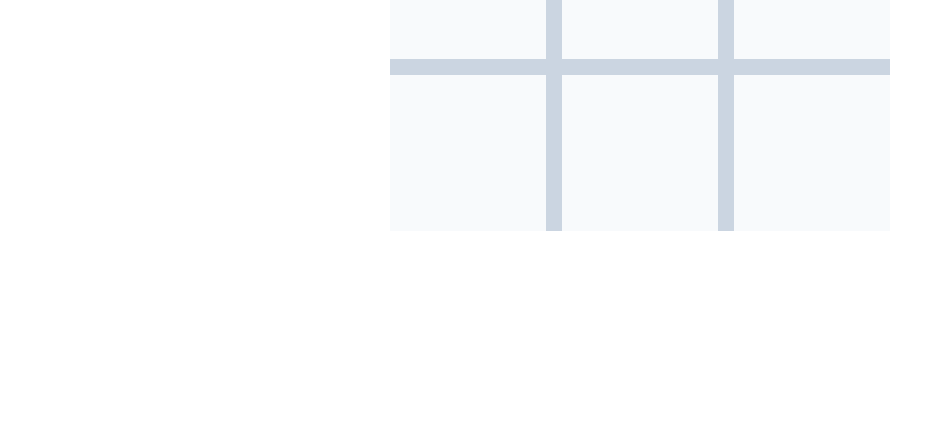
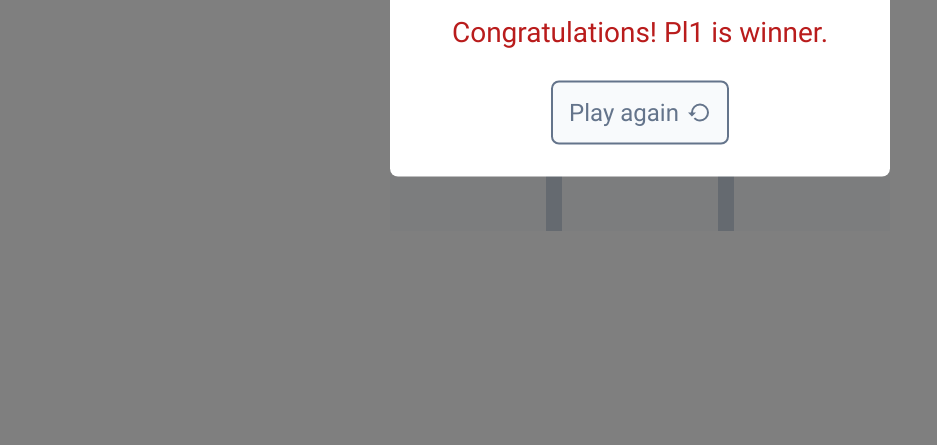
Before and after one commit to Dmitry-174/Odin-Tic-Tac-Toe, a plain HTML site: page index.html in a window 1280 px wide. Shown: the part 355-800 px from the top of the page, without its empty margins (0-937 px from the left). Drawn offline with Linux system fonts and the light colour scheme.

Commit message:
Add winner message HTML and CSS

```diff
--- a/index.html
+++ b/index.html
@@ -15,6 +15,19 @@
     </header>
     <main>
         <div class="game-board"></div>
+        <div class="win-message active">
+            <h2>Game over</h2>
+            <p class="win-text tie">It is tie!</p>
+            <p class="win-text">Congratulations! <span id="winner">Pl1</span>
+                is winner.</p>
+            <button class="reset">Play again
+                <svg viewBox="0 0 24 24">
+                    <path fill="currentColor"
+                        d="M13,3A9,9 0 0,0 4,12H1L4.89,15.89L4.96,16.03L9,12H6A7,7 0 0,1 13,5A7,7 0 0,1 20,12A7,7 0 0,1 13,19C11.07,19 9.32,18.21 8.06,16.94L6.64,18.36C8.27,20 10.5,21 13,21A9,9 0 0,0 22,12A9,9 0 0,0 13,3Z" />
+                </svg>
+            </button>
+        </div>
+        <div class="overlay  active"></div>
     </main>
     <script src="script.js"></script>
 </body>
--- a/style.css
+++ b/style.css
@@ -55,3 +55,80 @@ main {
     font-weight: 900;
     background-color: #fde68a;
 }
+
+.overlay {
+    position: fixed;
+    top: 0;
+    left: 0;
+    display: none;
+    width: 100%;
+    height: 100%;
+    background-color: rgba(0, 0, 0, 0.5);
+}
+
+.overlay.active {
+    display: block;
+}
+
+
+.win-message {
+    display: none;
+    flex-direction: column;
+    gap: 2rem;
+    width: 100%;
+    max-width: 500px;
+    min-width: 300px;
+    box-sizing: border-box;
+    padding: 2rem;
+    position: fixed;
+    z-index: 1;
+    top: 50%;
+    left: 50%;
+    border-radius: 0.5rem;
+    background-color: #ffffff;
+    transform: translate(-50%, -50%) scale(1);
+    align-items: center;
+}
+
+.win-message.active {
+    display: flex;
+}
+
+.win-message h2 {
+    font-size: 2rem;
+}
+
+.win-text {
+    font-size: 1.75rem;
+    color: #b91c1c;
+    font-weight: 500;
+}
+
+.tie {
+    display: none;
+}
+
+.reset {
+    padding: 1rem;
+    font-size: 1.5rem;
+    color: #64748b;
+    background-color: #f8fafc;
+    border-radius: 0.5rem;
+    border-style: solid;
+    border-width: 2px;
+    border-color: #64748b;
+    display: flex;
+    gap: 0.5rem;
+    align-items: center;
+}
+
+.reset svg path{
+    fill: #64748b;
+    width: 1rem;
+    height: 1rem;
+}
+
+.reset svg {
+    width: 1.5rem;
+    height: 1.5rem;
+}
```
